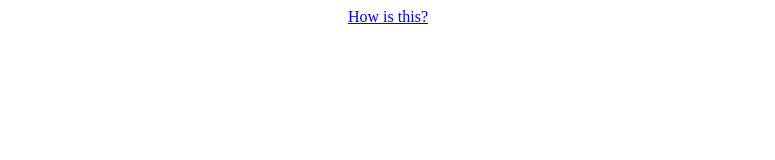
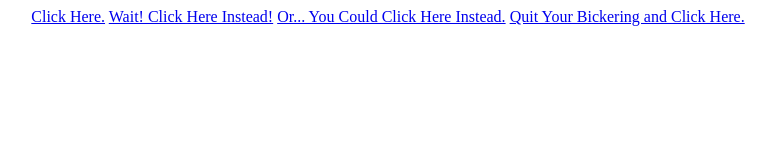
Before and after one commit to freakenstein-and-sons/freakenstein-and-sons.github.io, a plain HTML site: page alternate-page-1.html in a window 1280 px wide. Shown: the whole page, without its empty margins (252-1027 px from the left). Drawn offline with Linux system fonts and the light colour scheme.

Commit message:
Lots o' Links

```diff
--- a/alternate-page-1.html
+++ b/alternate-page-1.html
@@ -7,6 +7,9 @@
         <link href="../freakenstein-and-sons.github.io/freakenstein.css" type="text/css" rel="stylesheet" media="screen">
     </head>
     <body>
-        <a href="../freakenstein-and-sons.github.io/index.html">How is this?</a>
+        <a href="../freakenstein-and-sons.github.io/index.html">Click Here.</a>
+        <a href="../ben-and-alex.github.io/index.html">Wait! Click Here Instead!</a>
+        <a href="../ben-and-alex.github.io/daemonsnipe.html">Or... You Could Click Here Instead.</a>
+        <a href="../ben-and-alex.github.io/coolpage.html">Quit Your Bickering and Click Here.</a>
     </body>
 </html>
```
